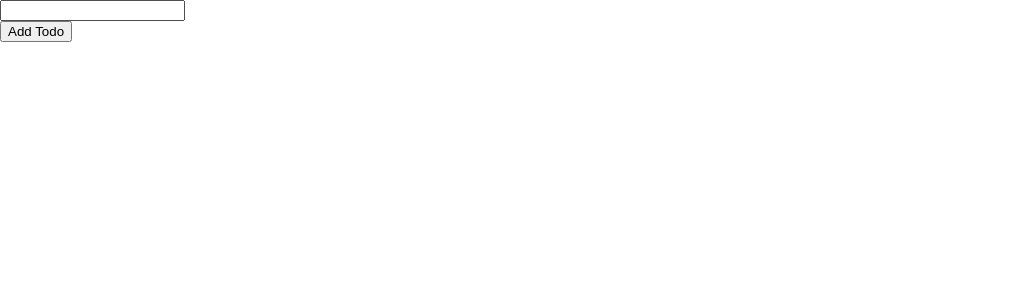
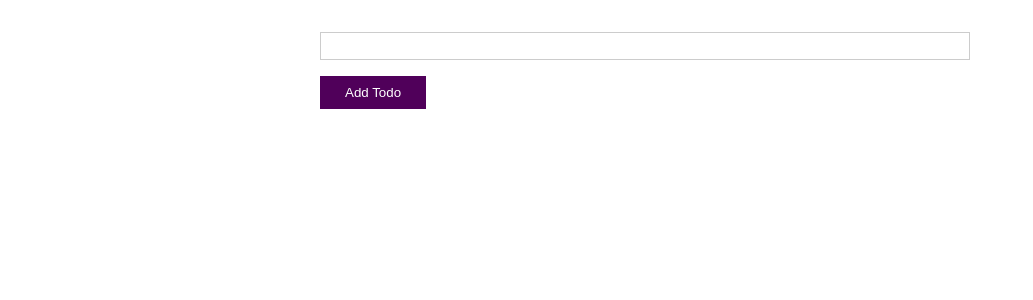
Before and after one commit to ramchaik/x-react-ts, a React (Create React App) app: page / in a window 1280 px wide. Shown: the top 300 px of the page, without its empty margins (0-1033 px from the left). Built offline with nearby package versions, Linux system fonts and the light colour scheme.

Commit message:
feat: add styles

```diff
--- /dev/null
+++ b/src/components/NewTodo.css
@@ -0,0 +1,48 @@
+form {
+  width: 90%;
+  max-width: 40rem;
+  margin: 2rem auto;
+}
+
+.form-control {
+  margin-bottom: 1rem;
+}
+
+label,
+input {
+  display: block;
+  width: 100%;
+}
+
+label {
+  font-weight: bold;
+}
+
+input {
+  font: inherit;
+  border: 1px solid #ccc;
+  padding: 0.25rem;
+}
+
+input:focus {
+  outline: none;
+  border-color: #50005a;
+}
+
+button {
+  background: #50005a;
+  border: 1px solid #50005a;
+  color: white;
+  padding: 0.5rem 1.5rem;
+  cursor: pointer;
+}
+
+button:focus {
+  outline: none;
+}
+
+button:hover,
+button:active {
+  background: #6a0a77;
+  border-color: #6a0a77;
+}
--- a/src/components/NewTodo.tsx
+++ b/src/components/NewTodo.tsx
@@ -1,4 +1,5 @@
 import React, { useRef } from "react";
+import "./NewTodo.css";
 
 type NewTodoProps = {
   onAddTodo: (todoText: string) => void;
@@ -11,7 +12,7 @@
 
     const enteredText = textInputRef.current!.value;
     if (!enteredText) {
-      alert("Please add a todo!");
+      alert("Please enter a todo!");
       return;
     }
 
@@ -21,7 +22,7 @@
 
   return (
     <form onSubmit={todoSubmitHandler}>
-      <div>
+      <div className="form-control">
         <label htmlFor="todo-text"></label>
         <input type="text" id="todo-text" ref={textInputRef} />
       </div>
--- /dev/null
+++ b/src/components/TodoList.css
@@ -0,0 +1,17 @@
+ul {
+  list-style: none;
+  width: 90%;
+  max-width: 40rem;
+  margin: 2rem auto;
+  padding: 0;
+}
+
+li {
+  margin: 1rem 0;
+  padding: 1rem;
+  box-shadow: 0 2px 8px rgba(0, 0, 0, 0.26);
+  border-radius: 6px;
+  display: flex;
+  justify-content: space-between;
+  align-items: center;
+}
--- a/src/components/TodoList.tsx
+++ b/src/components/TodoList.tsx
@@ -1,4 +1,5 @@
 import React from "react";
+import "./TodoList.css";
 
 interface TodoListProps {
   items: { id: string; text: string }[];
```
